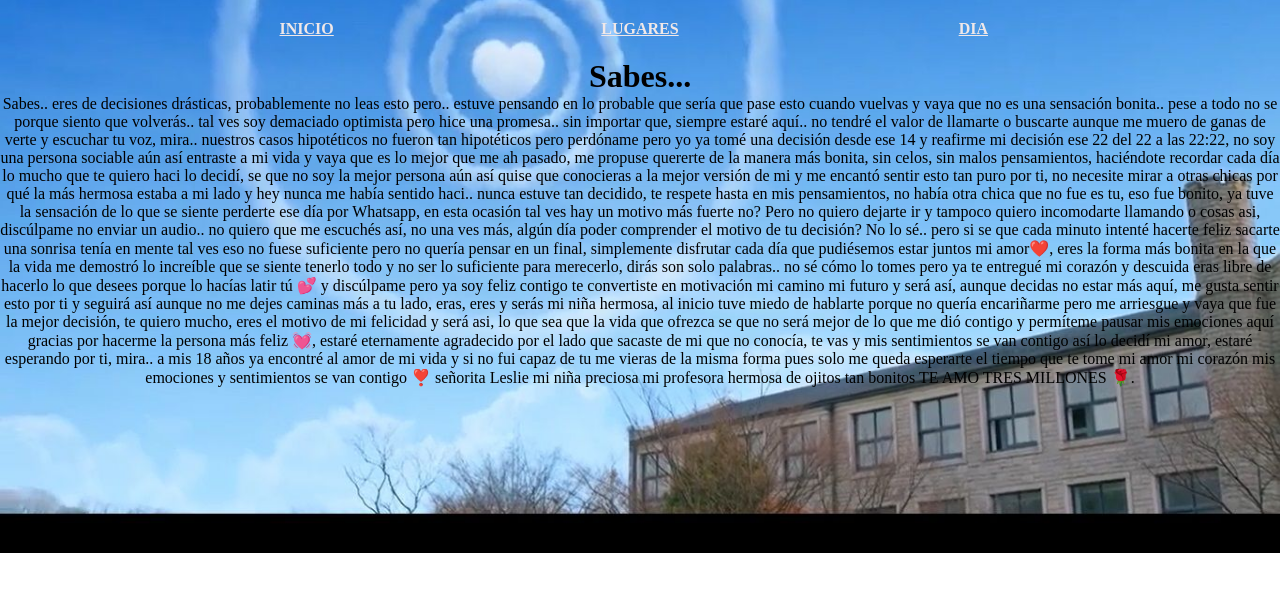
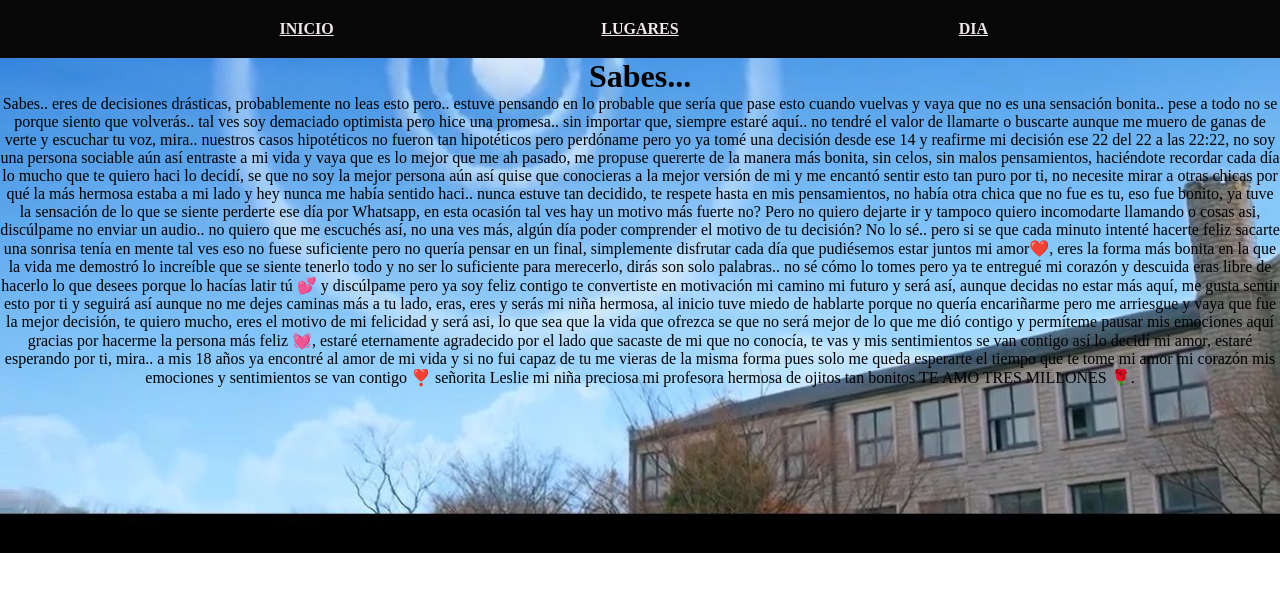
Before and after one commit to Michael-JHL/Michael-JHL.github.io, a plain HTML site: page sonrie.html in a window 1280 px wide. Drawn offline with Linux system fonts and the light colour scheme.

Commit message:
Add files via upload

```diff
--- a/sonrie.css
+++ b/sonrie.css
@@ -26,6 +26,9 @@ main{
 	display: flex;
 	justify-content: space-between;
 }
+.inicio{
+    background: #070707;
+}
 .inicio a{
     color: #fff;
 	display: inline-block;
```
